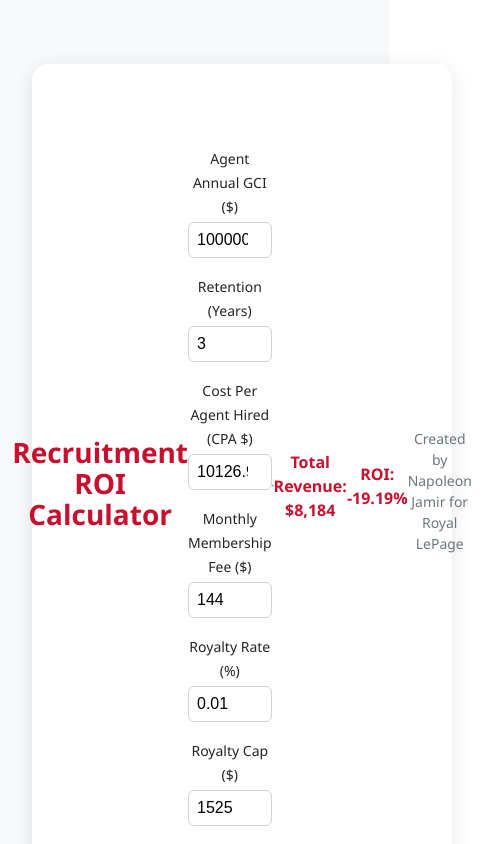
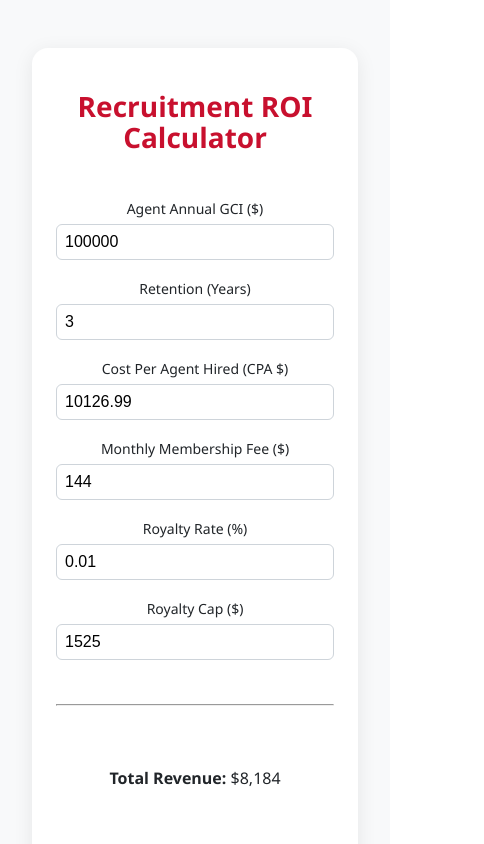
Before and after one commit to Napoleonrlp/recruitmentroi, a React (Vite) app: page / in a window 390 px wide. Shown: the top 844 px of the page, 484 px wide, since content can reach past the window. Built offline with nearby package versions, Linux system fonts and the light colour scheme.

Commit message:
Update App.css

```diff
--- a/src/App.css
+++ b/src/App.css
@@ -1,10 +1,88 @@
+/* General Layout */
+body {
+  background-color: #f8f9fa;
+  color: #212529;
+  font-family: "Segoe UI", sans-serif;
+  margin: 0;
+  padding: 0;
+}
+
+/* Main Root Container */
 #root {
   max-width: 1280px;
   margin: 0 auto;
   padding: 2rem;
   text-align: center;
+  box-sizing: border-box;
 }
 
+/* Calculator Wrapper (Centers content) */
+.calculator-wrapper {
+  width: 100%;
+  max-width: 420px;
+  margin: 2rem auto;
+  padding: 2rem;
+  background: #ffffff;
+  border-radius: 1rem;
+  box-shadow: 0 4px 20px rgba(0, 0, 0, 0.08);
+  display: flex;
+  flex-direction: column;
+  gap: 1.25rem;
+  box-sizing: border-box;
+}
+
+/* Headings */
+h1 {
+  font-size: 1.8rem;
+  color: #c8102e; /* Royal LePage Red */
+  font-weight: bold;
+  text-align: center;
+  margin-bottom: 1rem;
+}
+
+/* Inputs */
+input[type="number"],
+input[type="text"] {
+  background-color: #fff;
+  color: #000;
+  border: 1px solid #ccc;
+  border-radius: 6px;
+  padding: 0.75rem;
+  width: 100%;
+  box-sizing: border-box;
+  font-size: 1rem;
+}
+
+input::placeholder {
+  color: #999;
+}
+
+/* Revenue / ROI Display */
+.result {
+  text-align: center;
+  font-size: 1.1rem;
+  font-weight: 600;
+  margin-top: 1rem;
+}
+
+.positive {
+  color: #2e7d32; /* Green */
+}
+
+.negative {
+  color: #c8102e; /* Red */
+}
+
+/* Utility Classes */
+.card {
+  padding: 2em;
+}
+
+.read-the-docs {
+  color: #888;
+}
+
+/* Logo Animations (if needed) */
 .logo {
   height: 6em;
   padding: 1.5em;
@@ -33,110 +111,18 @@
   }
 }
 
-.card {
-  padding: 2em;
+/* Responsive Tweaks */
+@media screen and (max-width: 480px) {
+  .calculator-wrapper {
+    padding: 1.5rem;
+    margin: 1rem auto;
   }
 
-.read-the-docs {
-  color: #888;
+  h1 {
+    font-size: 1.5rem;
   }
 
-.calculator-container {
-  width: 100%;
-  max-width: 600px;
-  margin: 0 auto;
-  background: #fff;
-  padding: 2rem;
-  border-radius: 12px;
-  box-shadow: 0 4px 20px rgba(0, 0, 0, 0.08);
-  box-sizing: border-box;
-}
-
-.calculator-wrapper {
-  min-height: 100vh;
-  background: #f8f9fa;
-  display: flex;
-  justify-content: center;
-  align-items: center;
-  padding: 2rem;
-  box-sizing: border-box;
-}
-
-.result-positive {
-  color: #198754;
-  font-weight: 600;
-}
-
-.result-negative {
-  color: #c8102e;
-  font-weight: 600;
-}
-
-input[type="number"],
-input[type="text"] {
-  background-color: #ffffff;  /* White background */
-  color: #000000;             /* Black text */
-  border: 1px solid #ccc;
-  border-radius: 6px;
-  padding: 0.75rem;
-  width: 100%;
-  box-sizing: border-box;
-}
-
-input::placeholder {
-  color: #999;
-}
-
-body {
-  background-color: #f8f9fa;
-  color: #212529;
-  font-family: "Segoe UI", sans-serif;
-  margin: 0;
-  padding: 0;
-}
-
-input[type="number"],
-input[type="text"] {
-  background-color: #fff !important;
-  color: #000 !important;
-  border: 1px solid #ccc;
-  border-radius: 6px;
-  padding: 0.75rem;
-  width: 100%;
-  box-sizing: border-box;
+  .result {
     font-size: 1rem;
   }
-
-/* Make layout mobile-first and responsive */
-.calculator-wrapper {
-  max-width: 420px;
-  margin: 2rem auto;
-  padding: 2rem;
-  background: white;
-  border-radius: 1rem;
-  box-shadow: 0 4px 20px rgba(0, 0, 0, 0.1);
 }
-
-/* Headings */
-h1 {
-  font-size: 1.8rem;
-  text-align: center;
-  color: #c8102e; /* Royal LePage Red */
-  font-weight: bold;
-}
-
-/* Revenue & ROI highlight */
-.result {
-  text-align: center;
-  font-size: 1.1rem;
-  font-weight: 600;
-  margin-top: 1.5rem;
-}
-
-.positive {
-  color: #2e7d32; /* Green for positive */
-}
-
-.negative {
-  color: #c8102e; /* Red for negative */
-}
```
Lines whose indentation alone changed are shown as unchanged.
